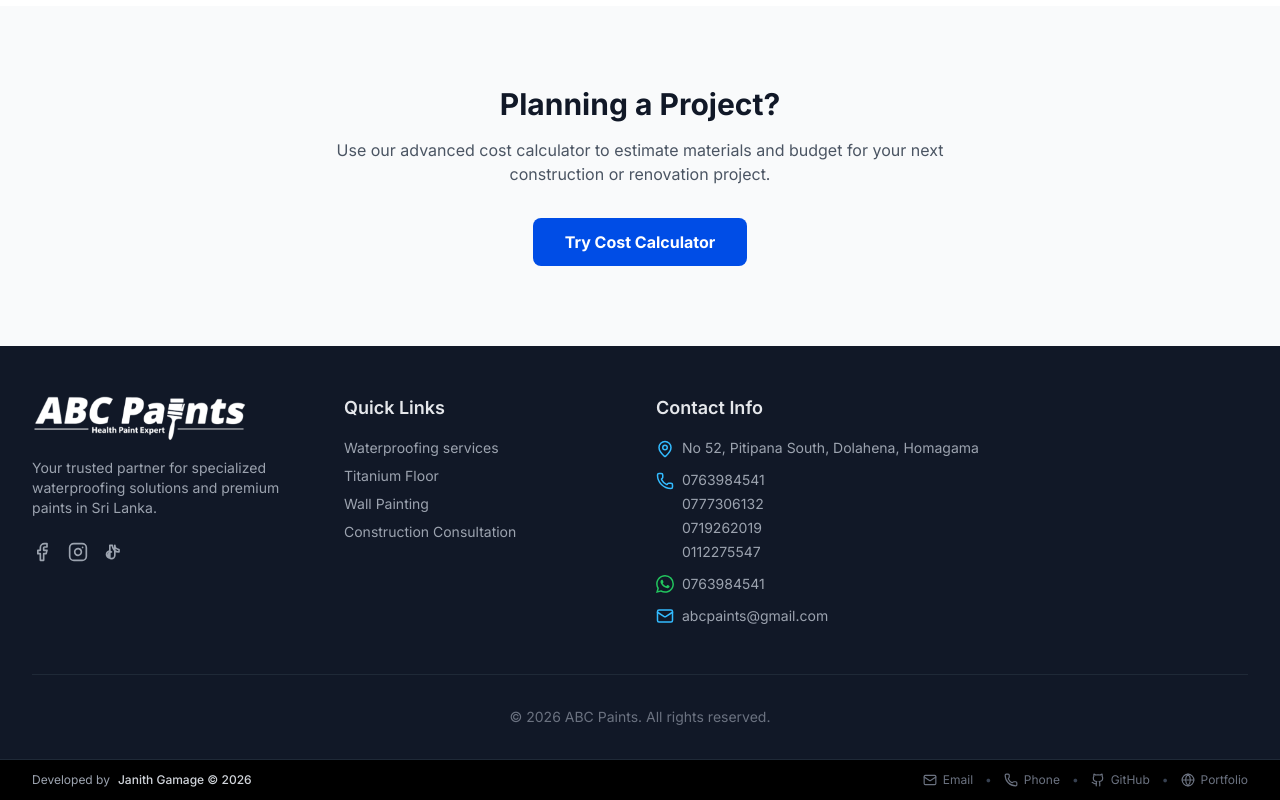
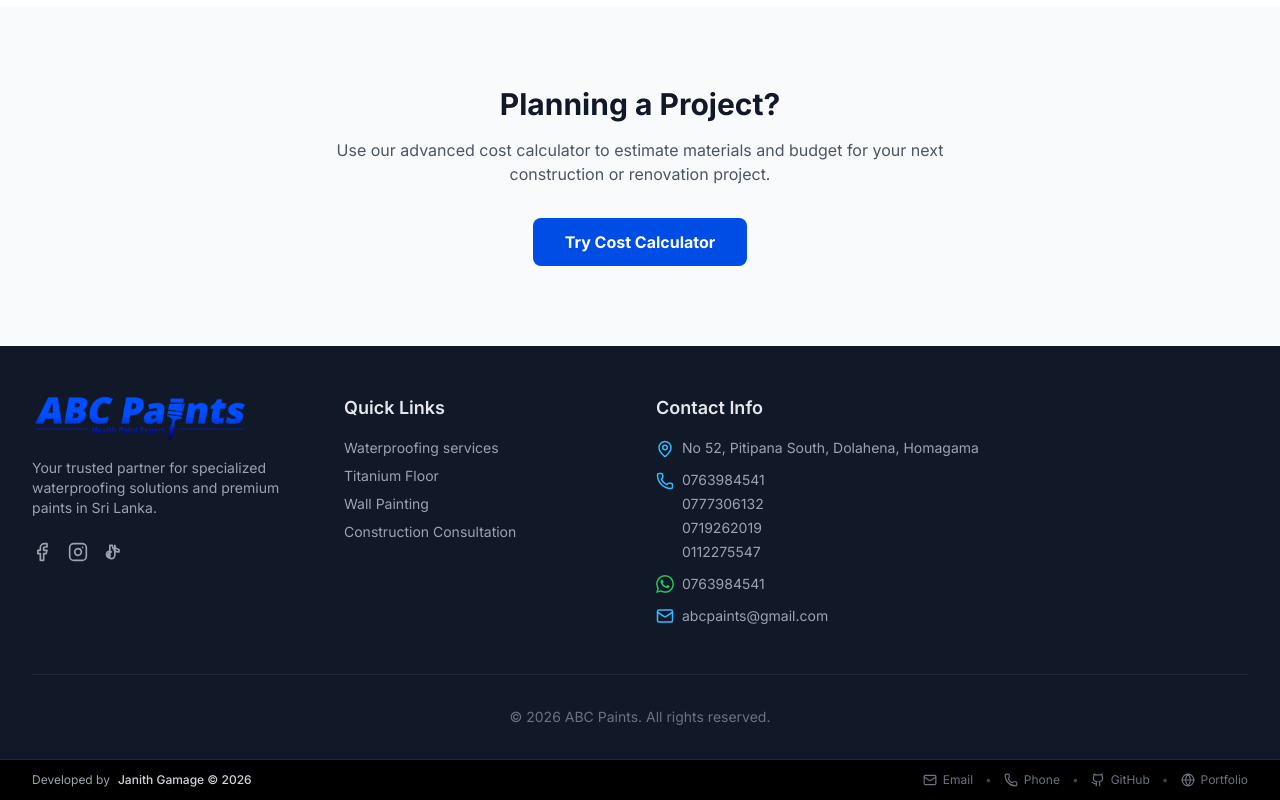
Before and after one commit to DevJanith/ABC-Paints, a React (Vite) app: page / in a window 1280 px wide. Shown: the part 1389-2189 px from the top of the page. Built offline with nearby package versions, Linux system fonts and the light colour scheme; no server answers.

Commit message:
fix: logo theme

```diff
--- a/src/components/layout/Footer.tsx
+++ b/src/components/layout/Footer.tsx
@@ -1,5 +1,5 @@
+import { Facebook, Instagram, Mail, MapPin, Phone } from 'lucide-react';
 import { useTranslation } from 'react-i18next';
-import { Facebook, Instagram, Phone, Mail, MapPin } from 'lucide-react';
 import { siteConfig } from '../../config/site';
 
 const Footer = () => {
@@ -14,8 +14,9 @@
                     <div className="col-span-1 md:col-span-1">
                         <img
                             src="/logo.png"
-                            alt="ABC Paints"
-                            className="h-10 sm:h-12 w-auto mb-4 object-contain brightness-0 invert"
+                            alt="ABC Paints - Health Paint Expert"
+                            className="h-10 sm:h-12 w-auto mb-4 object-contain"
+                        // className="h-8 sm:h-12 w-auto object-contain dark:brightness-0 dark:invert transition-all"
                         />
                         <p className="text-gray-400 text-sm">
                             {t('footer.about_desc')}
--- a/src/components/layout/Header.tsx
+++ b/src/components/layout/Header.tsx
@@ -56,7 +56,8 @@
                             <img
                                 src="/logo.png"
                                 alt="ABC Paints - Health Paint Expert"
-                                className="h-8 sm:h-12 w-auto object-contain dark:brightness-0 dark:invert transition-all"
+                                className="h-8 sm:h-12 w-auto object-contain"
+                            // className="h-8 sm:h-12 w-auto object-contain dark:brightness-0 dark:invert transition-all"
                             />
                         </NavLink>
                     </div>
```
